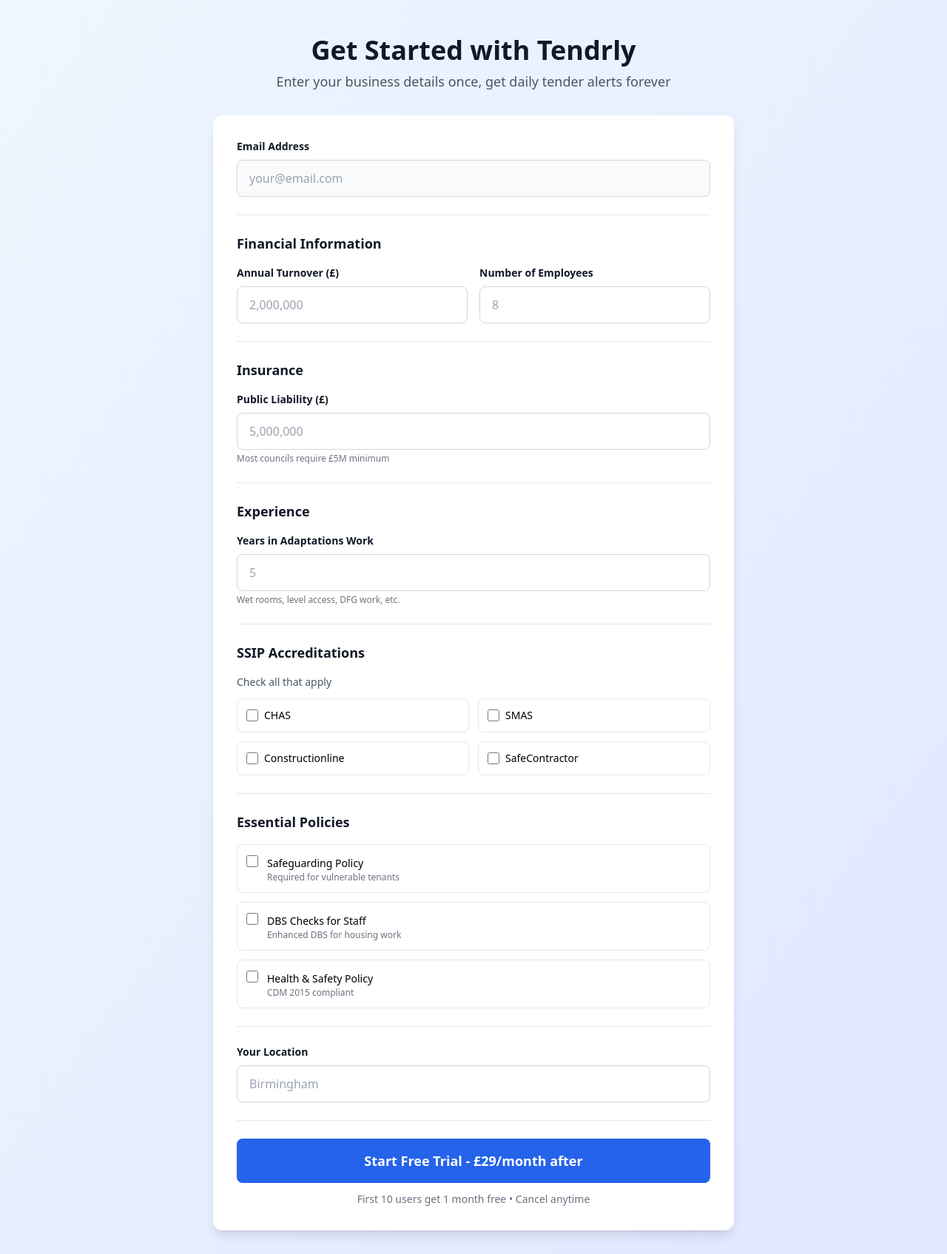
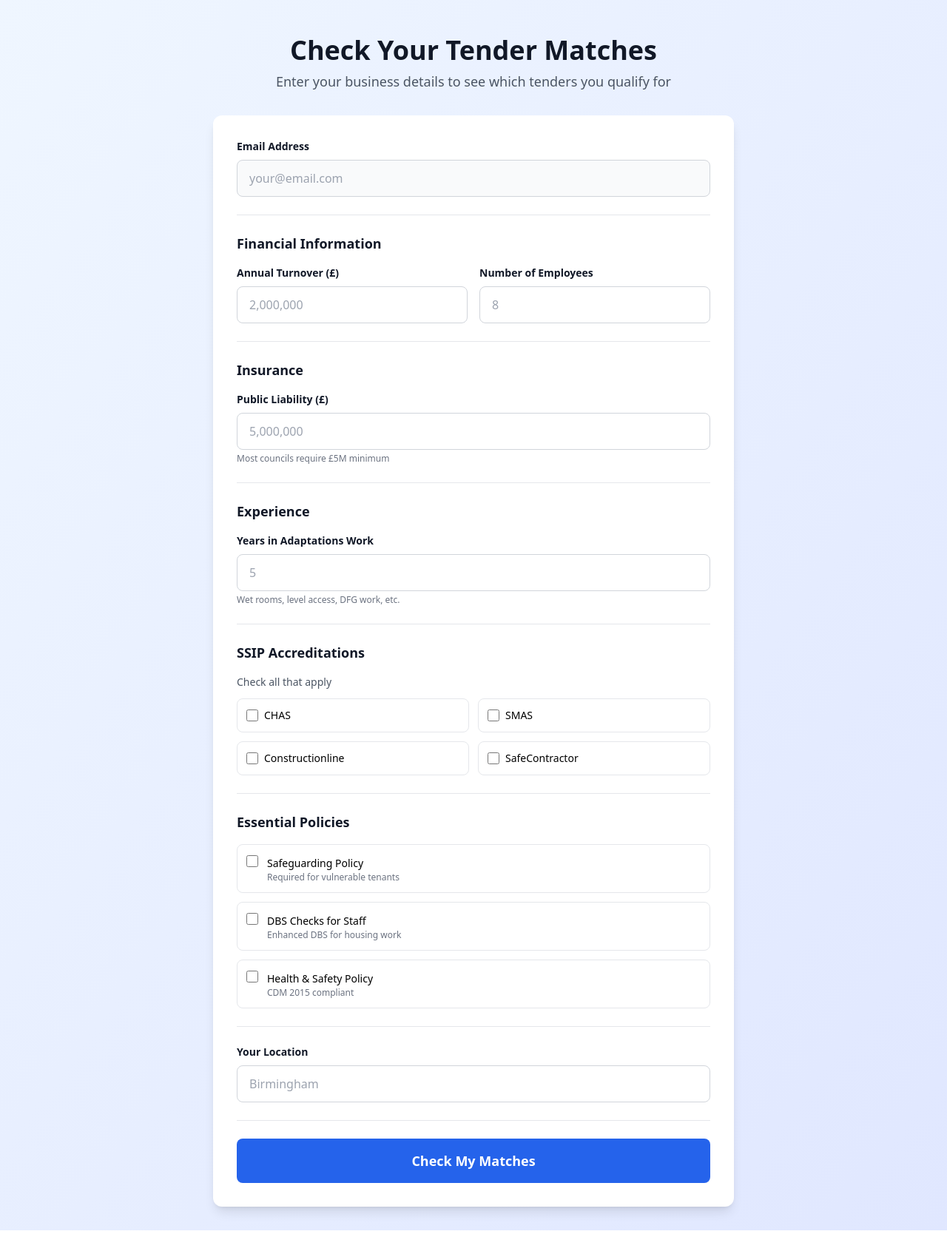
Before and after one commit to texjnr-cloud/tender-alerts, a website: page signup.html in a window 1280 px wide. Shown: the whole page at 74% size. After the commit the page ends 1663 px from the top, so only its background shows below. Drawn offline with nearby package versions, Linux system fonts and the light colour scheme.

Commit message:
Update signup page header and button text

```diff
--- a/signup.html
+++ b/signup.html
@@ -8,8 +8,8 @@
   <div class="max-w-3xl mx-auto p-8 pt-12">
     <!-- Header -->
     <div class="text-center mb-8">
-      <h1 class="text-4xl font-bold text-gray-900 mb-2">Get Started with Tendrly</h1>
-      <p class="text-lg text-gray-600">Enter your business details once, get daily tender alerts forever</p>
+      <h1 class="text-4xl font-bold text-gray-900 mb-2">Check Your Tender Matches</h1>
+<p class="text-lg text-gray-600">Enter your business details to see which tenders you qualify for</p>
     </div>
 
     <!-- Form -->
@@ -131,13 +131,10 @@
 
         <!-- Submit -->
         <div class="border-t pt-6">
-          <button type="submit" id="submit-btn"
-                  class="w-full bg-blue-600 text-white py-4 rounded-lg font-bold text-lg hover:bg-blue-700 transition-colors">
-            Start Free Trial - £29/month after
-          </button>
-          <p class="text-sm text-gray-500 text-center mt-3">
-            First 10 users get 1 month free • Cancel anytime
-          </p>
+         <button type="submit" id="submit-btn"
+        class="w-full bg-blue-600 text-white py-4 rounded-lg font-bold text-lg hover:bg-blue-700 transition-colors">
+  Check My Matches
+</button>
         </div>
 
       </form>
```
